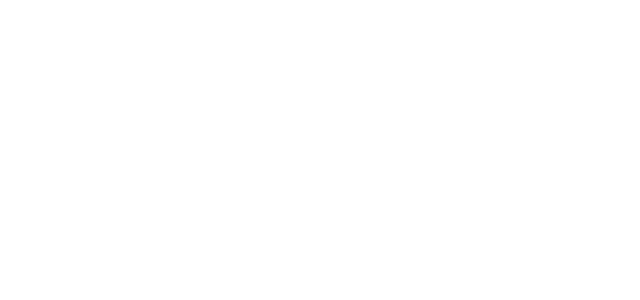
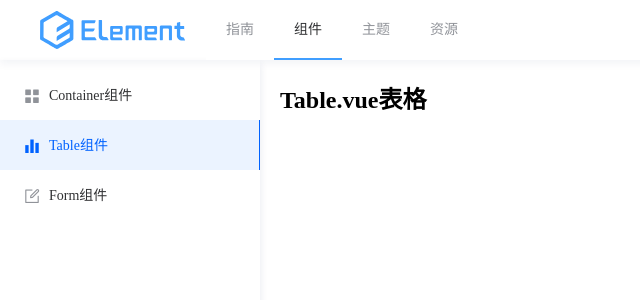
Before and after one commit to MrChen8496/code2302, a Vue app in the folder day01/demo/ele-project/: page /component/table in a window 1280 px wide. Shown: the top 300 px of the page, without its empty margins (0-640 px from the left). Built offline with nearby package versions, Linux system fonts and the light colour scheme.

Commit message:
2023年6月5日09:57:57 - 嵌套路由实现动态修改页面局部内容

```diff
--- a/day01/demo/ele-project/src/router/index.js
+++ b/day01/demo/ele-project/src/router/index.js
@@ -25,7 +25,22 @@
   },
   {
     path: '/component',
-    component: () => import('../views/Component.vue')
+    component: () => import('../views/Component.vue'),
+
+    // redirect重定向:
+    // 如果直接访问/component则自动跳转到/component/container
+    redirect: '/component/container',
+
+    children: [{
+      path: 'container',
+      component: () => import('../views/Container.vue')
+    },{
+      path: 'table',
+      component: () => import('../views/Table.vue')
+    },{
+      path: 'form',
+      component: () => import('../views/Form.vue')
+    },]
   }
 ]
 
--- a/day01/demo/ele-project/src/views/Component.vue
+++ b/day01/demo/ele-project/src/views/Component.vue
@@ -17,25 +17,29 @@
         <el-aside class="aside" width="260px">
           <!-- 垂直导航 -->
           <el-menu
+            router
             class="sidemenu"
-            default-active="1"
+            :default-active="$route.path"
             active-text-color="#0062ff">
 
-            <el-menu-item index="1">
+            <el-menu-item index="/component/container">
               <i class="el-icon-menu"></i>
               <span slot="title">Container组件</span>
             </el-menu-item>
-            <el-menu-item index="2">
+            <el-menu-item index="/component/table">
               <i class="el-icon-s-data"></i>
               <span slot="title">Table组件</span>
             </el-menu-item>
-            <el-menu-item index="3">
+            <el-menu-item index="/component/form">
               <i class="el-icon-edit-outline"></i>
               <span slot="title">Form组件</span>
             </el-menu-item>
           </el-menu>
         </el-aside>
-        <el-main>主体内容</el-main>
+        <el-main>
+          <!-- 二级路由占位符 -->
+          <router-view/>
+        </el-main>
       </el-container>
     </el-container>
 
--- a/day01/demo/ele-project/src/views/Container.vue
+++ b/day01/demo/ele-project/src/views/Container.vue
@@ -1,5 +1,8 @@
 <template>
   <div>
+
+    <h2>Container 布局容器</h2>
+
     <!-- views/Container.vue -->
     <el-container>
       <el-header style="background:#409EFF;"></el-header>
--- /dev/null
+++ b/day01/demo/ele-project/src/views/Form.vue
@@ -0,0 +1,13 @@
+<template>
+  <div>
+    <!-- Table.vue -->
+    <h2>Form.vue表单</h2>
+  </div>
+</template>
+
+<script>
+export default {};
+</script>
+
+<style lang="scss" scoped>
+</style>
--- /dev/null
+++ b/day01/demo/ele-project/src/views/Table.vue
@@ -0,0 +1,13 @@
+<template>
+  <div>
+    <!-- Table.vue -->
+    <h2>Table.vue表格</h2>
+  </div>
+</template>
+
+<script>
+export default {};
+</script>
+
+<style lang="scss" scoped>
+</style>
```
Also changed, not shown: 1 other file (tests, documents, lock files or other folders).
